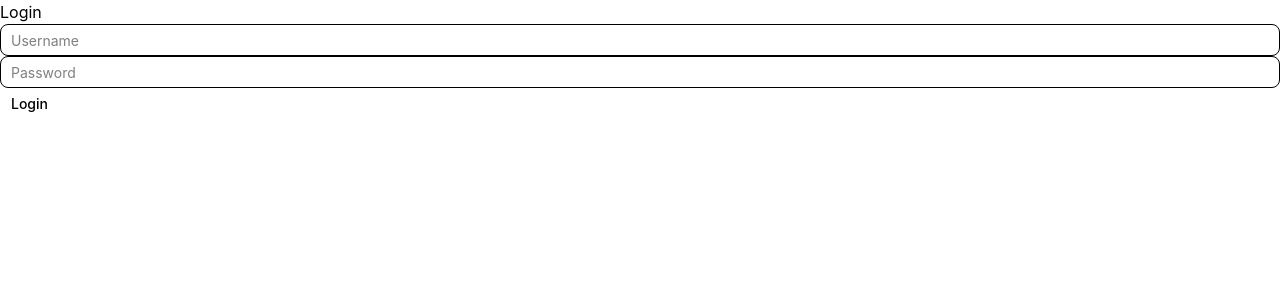
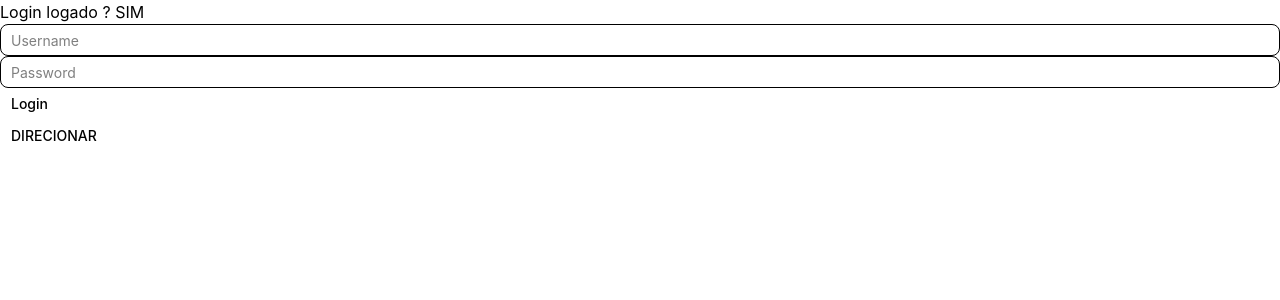
Before and after one commit to claudio-inacio/app-bank, a React (Vite) app: page /login in a window 1280 px wide. Shown: the top 300 px of the page. Built offline with nearby package versions, Linux system fonts and the light colour scheme.

Commit message:
feat: initial struct sesion store authenticate

```diff
--- a/src/app/providers/ProtectedRoute.tsx
+++ b/src/app/providers/ProtectedRoute.tsx
@@ -1,5 +1,6 @@
 import { Navigate } from "react-router";
 import { useSessionstore } from "../store/session-store";
+
 
 
 interface Props {
@@ -7,9 +8,9 @@ interface Props {
 }
 
 export function ProtectedRoute({ children }: Props) {
-    const isAuthenticated = useSessionstore((state: boolean) => state.isAuthenticated);
+    const { isAuthenticated } = useSessionstore();
 
-    if(!isAuthenticated){
+    if (!isAuthenticated) {
         return <Navigate to="/login" />
     }
 
--- a/src/app/store/session-store.ts
+++ b/src/app/store/session-store.ts
@@ -1,10 +1,14 @@
-import { useState } from "react"
+import { create } from "zustand";
 
+interface SessionState {
+    isAuthenticated: boolean;
+    login: () => void;
+    logout: () => void;
+}
 
-export const useSessionstore = () => {
+export const useSessionstore = create<SessionState>()((set) => ({
+    isAuthenticated: true,
 
-    const [isAuthenticated, setIsAuthenticated] = useState(true);
-
-
-    return isAuthenticated
-}
+    login: () => set({ isAuthenticated: true }),
+    logout: () => set({ isAuthenticated: false }),
+}))
--- a/src/features/auth/pages/index.tsx
+++ b/src/features/auth/pages/index.tsx
@@ -1,12 +1,19 @@
 
+import { useSessionstore } from '@/app/store/session-store';
 import LoginForm from '../components/LoginForm';
+import { Button } from '@/shared/components/ui/button';
+import { useNavigate } from 'react-router';
+
 
 
 const LoginPage = () => {
+  const navigate = useNavigate()
+  const { isAuthenticated } = useSessionstore();
   return (
     <div>
-      <h1>Login</h1>
+      <h1>Login logado ? {isAuthenticated ? 'SIM' : 'NÃO'}</h1>
       <LoginForm />
+      <Button onClick={() => navigate('/dashboard')}>DIRECIONAR</Button>
     </div>
   );
 };
--- a/src/features/dashboard/hooks/useDashboardData.ts
+++ b/src/features/dashboard/hooks/useDashboardData.ts
@@ -8,7 +8,6 @@ export const useDashboardData = () => {
   const [data, setData] = useState<DashboardData | null>(null);
 
   useEffect(() => {
-    // Fetch dashboard data
     setData({ balance: 1000 });
   }, []);
 
--- /dev/null
+++ b/src/features/dashboard/pages/index.tsx
@@ -0,0 +1,14 @@
+
+import { DashboardOverview } from '@/features/dashboard';
+
+const DashboardPage = () => {
+
+    return (
+        <div>
+            <h1>Dashboard</h1>
+            <DashboardOverview />
+        </div>
+    );
+};
+
+export default DashboardPage;
--- a/src/pages/DashboardPage.tsx
+++ /dev/null
@@ -1,13 +0,0 @@
-import React from 'react';
-import { DashboardOverview } from '@/features/dashboard';
-
-const DashboardPage: React.FC = () => {
-  return (
-    <div>
-      <h1>Dashboard</h1>
-      <DashboardOverview />
-    </div>
-  );
-};
-
-export default DashboardPage;
--- a/src/routes/index.tsx
+++ b/src/routes/index.tsx
@@ -2,18 +2,22 @@ import { createBrowserRouter } from "react-router";
 import { AppLayout } from "@/app/layouts/AppLayout";
 import { ProtectedRoute } from "@/app/providers/ProtectedRoute";
 import LoginPage from "@/features/auth/pages";
-
-// Páginas (vamos criar depois)
+import DashboardPage from "@/features/dashboard/pages";
 
 // import { DashboardPage } from "@/features/dashboard/pages/DashboardPage";
 // import { TransferPage } from "@/features/transfer/pages/TransferPage";
 
+
+
 export const router = createBrowserRouter([
+  //PUBLCI ROUTE
   {
     path: "/login",
     element: <LoginPage />,
   },
 
+
+  // PRIVATE ROUTES
   {
     path: "/",
     element: (
@@ -22,14 +26,18 @@ export const router = createBrowserRouter([
       </ProtectedRoute>
     ),
     children: [
-    //   {
-    //     index: true,
-    //     element: <DashboardPage />,
-    //   },
-    //   {
-    //     path: "transfer",
-    //     element: <TransferPage />,
-    //   },
+      {
+        index: true,
+        element: <DashboardPage />,
+      },
+      {
+        path: "/dashboard",
+        element: <DashboardPage />,
+      },
+      //   {
+      //     path: "transfer",
+      //     element: <TransferPage />,
+      //   },
     ],
   },
 ]);
```
